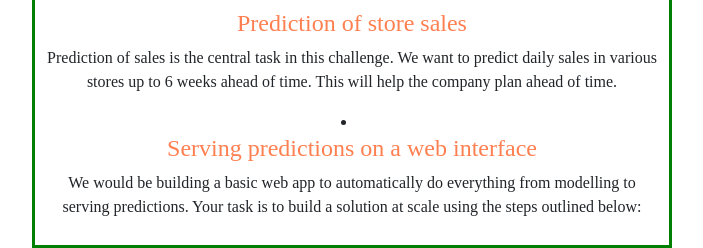
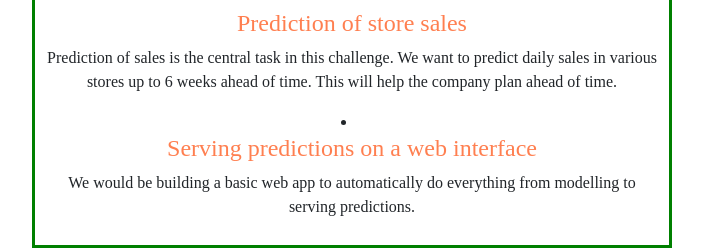
Before and after one commit to Patrick5455/pharma-ml-web, a Flask app: page /about_project in a window 1280 px wide. Shown: the part 1276-1524 px from the top of the page, without its empty margins (288-991 px from the left). Run offline with Flask 2, Linux system fonts and the light colour scheme; parts of the project's set-up code (start-up, migrations or seed data) failed here and were passed over; some libraries are stand-ins or nearby versions.

Commit message:
edited text in about page

```diff
--- a/templates/about.html
+++ b/templates/about.html
@@ -60,8 +60,7 @@ various stores up to 6 weeks ahead of time. This will help the company plan ahea
          <li>
              <h4>Serving predictions on a web interface</h4>
              <P>We would be building a basic web app to automatically do everything from
-modelling to serving predictions. Your task is to build a solution at scale using the steps
-outlined below:</P>
+modelling to serving predictions.</P>
 
 
 
```
